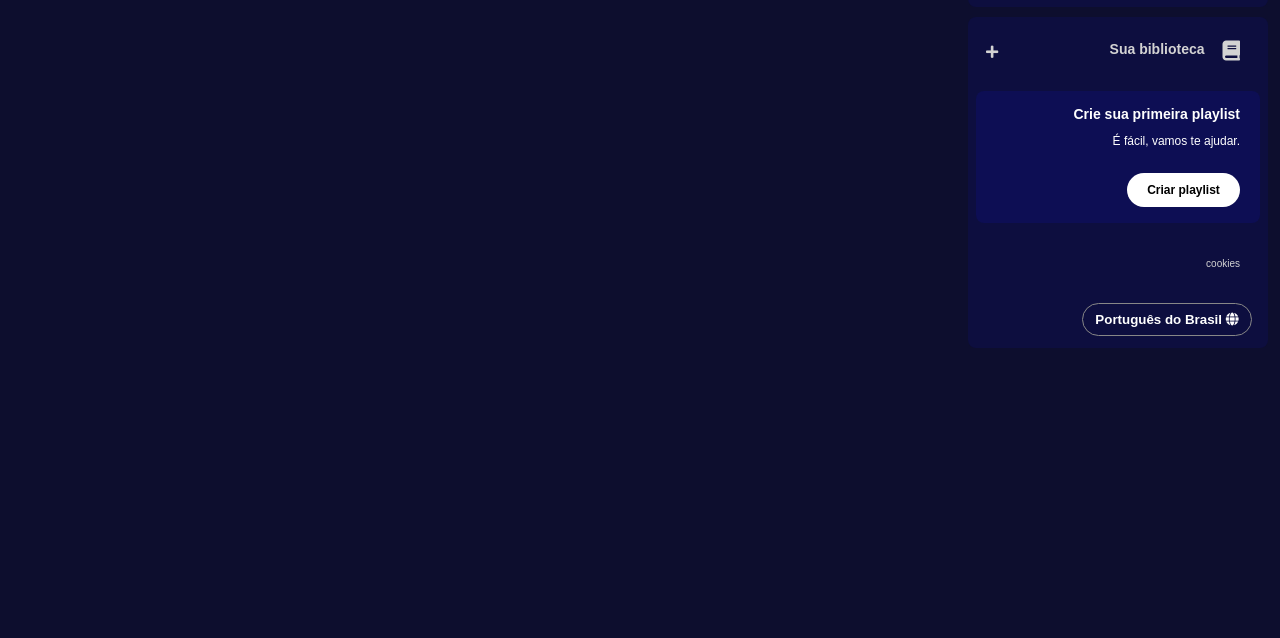
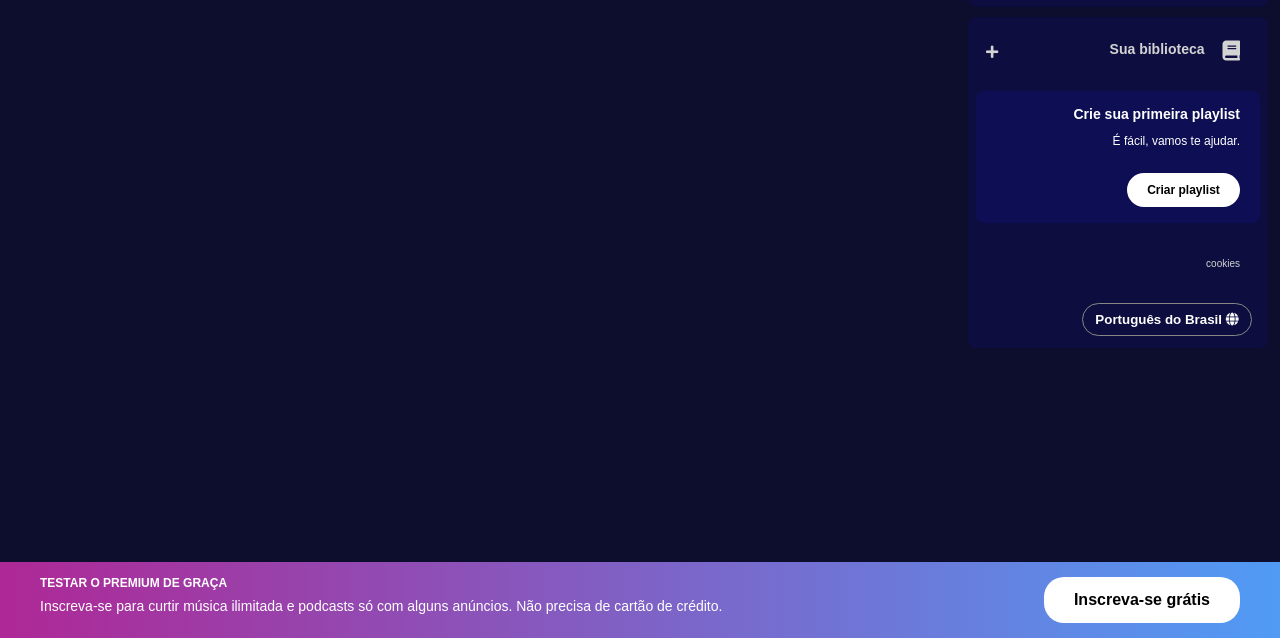
Before and after one commit to felphisss/imersao-2025-front-end, a plain HTML site: page index.html in a window 1280 px wide. Shown: the part 162-800 px from the top of the page. Drawn offline with Linux system fonts and the light colour scheme.

Commit message:
Inserindo footer na página

```diff
--- a/index.html
+++ b/index.html
@@ -64,5 +64,16 @@
             </div>
         </div>
     </div>
+    <footer class="footer">
+        <div class="footer__text">
+            <span class="text title">TESTAR O PREMIUM DE GRAÇA</span>
+            <span class="text subtitle">Inscreva-se para curtir música ilimitada e podcasts só com alguns anúncios. Não precisa de cartão de crédito.</span>
+        </div>
+        <div class="footer__button">
+            <button class="footer__button--button">
+                <span>Inscreva-se grátis</span>
+            </button>
+        </div>
+    </footer>
 </body>
 </html>
--- a/styles.css
+++ b/styles.css
@@ -181,3 +181,47 @@ body {
     padding: 8px;
     border-radius: 20px;
 }
+
+.footer {
+    display: flex;
+    flex-direction: row;
+    justify-content: space-between;
+    position: fixed;
+    bottom: 0;
+    left: 0;
+    right: 0;
+    background: linear-gradient(to right, #ae2896, #509bf5);;
+    font-family: "DM Sans", sans-serif;
+    padding: 15px 40px;
+}
+
+.footer__text .text {
+    display: flex;
+    flex-direction: column;
+    color: #fff;
+}
+
+.footer__text .title {
+    font-weight: bold;
+    font-size: 12px;
+    padding: 0px 0px 10px;
+}
+
+.footer__text .subtitle {
+    font-size: 14px;
+}
+
+.footer__button .footer__button--button {
+    display: flex;
+    justify-content: center;
+    background-color: #fff;
+    color: #000;
+    border: 0px;
+    font-family: "DM Sans", sans-serif;
+    text-decoration: none;
+    text-transform: none;
+    font-weight: bold;
+    font-size: 16px;
+    padding: 14px 30px;
+    border-radius: 20px;
+}
```
